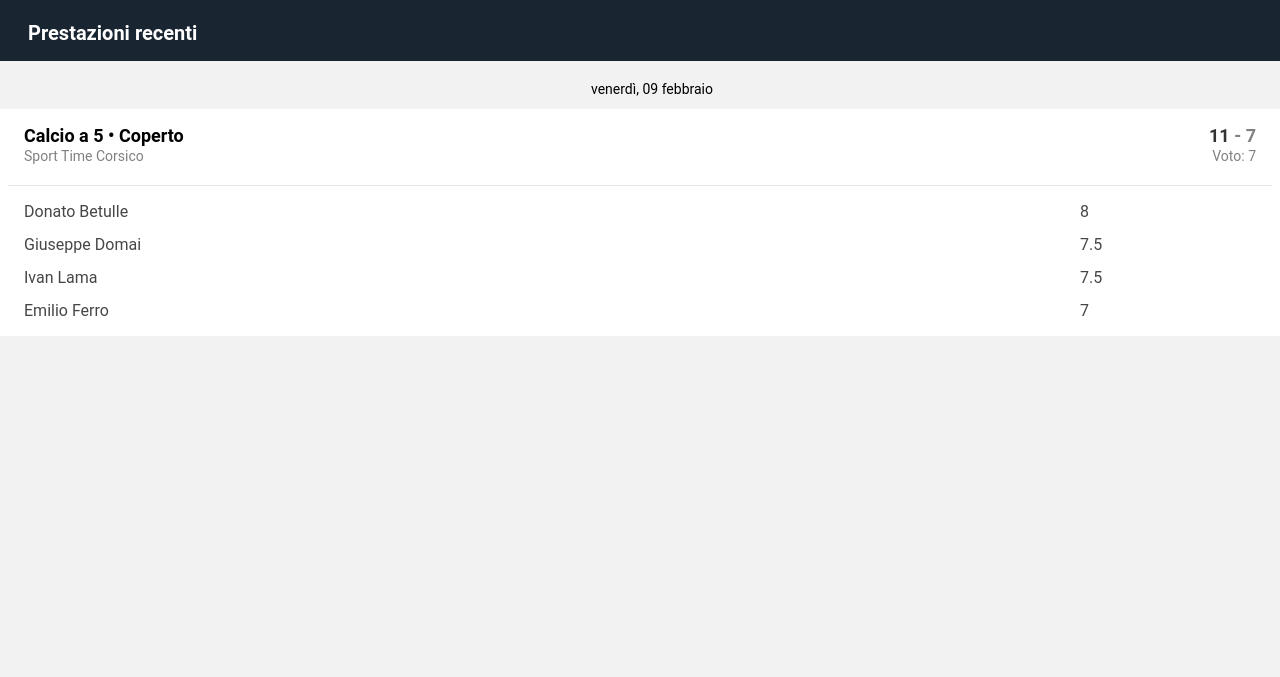
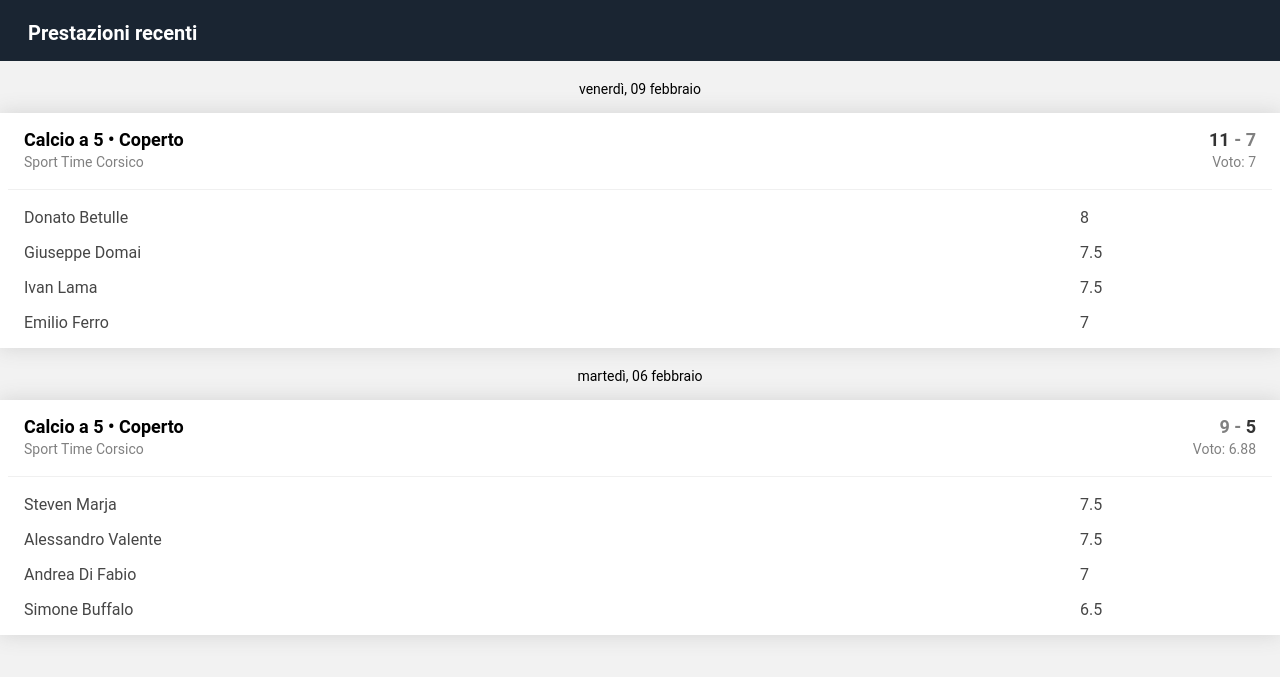
Before and after one commit to danielemegna/fubles-plus, a website: page public/index.html in a window 1280 px wide. Shown: the part 45-722 px from the top of the page. Drawn offline with Linux system fonts and the light colour scheme.

Commit message:
Add second match-card: adjust spacing to well visualize it

```diff
--- a/public/index.html
+++ b/public/index.html
@@ -14,6 +14,7 @@
       </div>
     </header>
     <main>
+
       <div class="match-card">
         <div class="match-card__date">
           venerd&igrave;, 09 febbraio
@@ -41,6 +42,35 @@
           </div>
         </div>
       </div>
+
+      <div class="match-card">
+        <div class="match-card__date">
+          marted&igrave;, 06 febbraio
+        </div>
+        <div class="match-card__body">
+          <div class="match-card__grid">
+            <span class="match-card__sport-type">Calcio a 5 &bull; Coperto</span>
+            <div class="match-card__outcome">
+              <span>9</span>
+              <span>-</span>
+              <span class="match-card__self">5</span>
+            </div>
+            <span class="match-card__structure-name">Sport Time Corsico</span>
+            <div class="match-card__average-vote">Voto: <span id="match-avg-vote-0">6.88</span></div>
+          </div>
+          <div class="match-card__votes">
+            <span>Steven Marja</span>
+            <span>7.5</span>
+            <span>Alessandro Valente</span>
+            <span>7.5</span>
+            <span>Andrea Di Fabio</span>
+            <span>7</span>
+            <span>Simone Buffalo</span>
+            <span>6.5</span>
+          </div>
+        </div>
+      </div>
+
     </main>
   </body>
 </html>
--- a/public/style.css
+++ b/public/style.css
@@ -3,17 +3,17 @@
   --x-padding: 1rem;
   --y-padding: 1.25rem;
   --grey: grey;
-  --lightgrey: rgb(230, 230, 230);
+  --verylightgrey: rgb(240, 240, 240);
   --lightblack: rgb(70, 70, 70);
   --background: #f2f2f2;
 }
 
+* {
+  box-sizing: border-box;
+}
+
 h1 {
   margin: 0;
-}
-
-body>* {
-  box-sizing: border-box;
 }
 
 body {
@@ -55,19 +55,17 @@ header > div {
   color: white;
 }
 
-.match-card {
-  margin: 0.5rem 0;
-}
-
 .match-card__body {
   padding: 0 0.5rem;
   background: white;
+  box-shadow: 0px 0px 20px 0px lightgrey;
 }
 
 .match-card__grid {
   display: grid;
   grid-template-columns: 3fr 1fr;
   grid-template-rows: repeat(2, 1fr);
+  align-items: center;
   row-gap: 0.125rem;
   padding: 1rem;
 }
@@ -105,17 +103,23 @@ header > div {
 }
 
 .match-card__date {
-  padding: 0.75rem;
+  padding-top: 1.25rem;
+  padding-bottom: 1rem;
   text-align: center;
   width: 100%;
   font-size: 0.875rem;
 }
 
 .match-card__votes {
-  border-top: 1px solid var(--lightgrey);
+  border-top: 1px solid var(--verylightgrey);
   padding: 1rem;
   display: grid;
   grid-template-columns: 6fr 1fr;
+  align-items: center;
   color: var(--lightblack);
   row-gap: 0.875rem;
 }
+
+.match-card__votes > span {
+  padding-top: 2px;
+}
```
